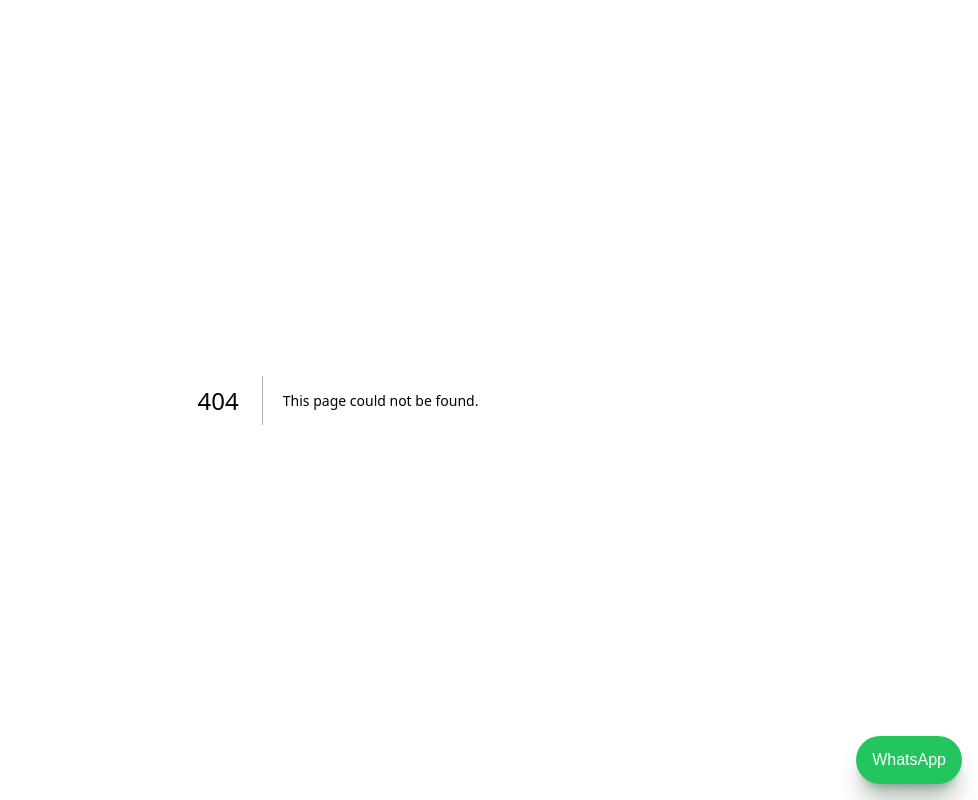
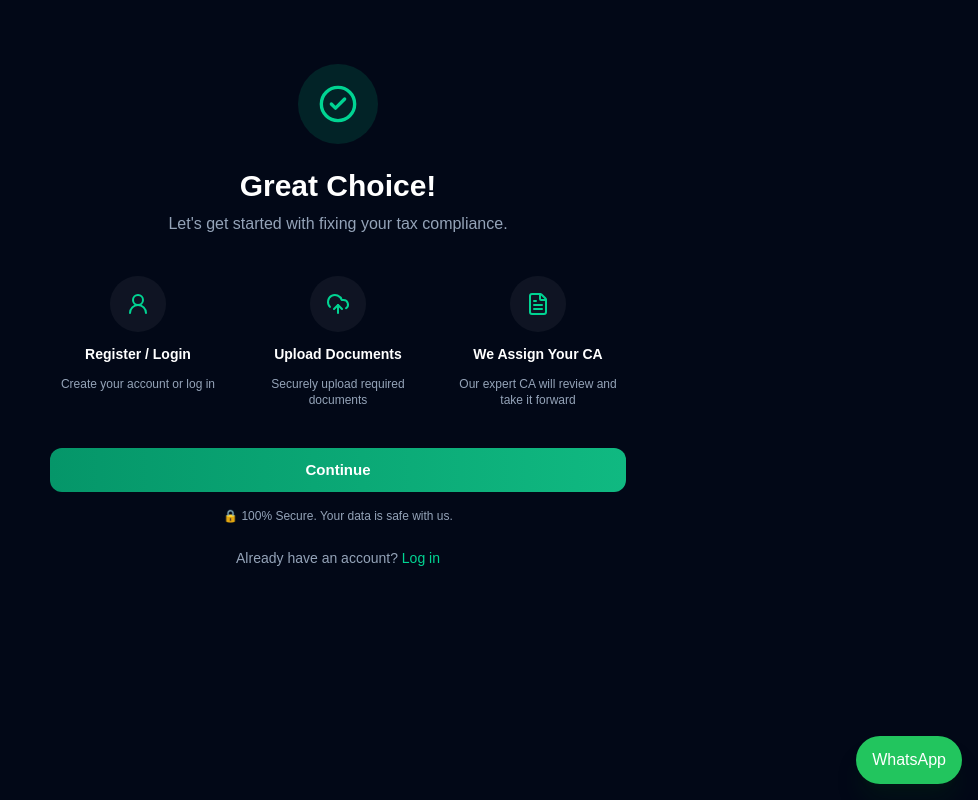
Before and after one commit to nithinreddyavula/taxin60sec, a Next.js app: page /intake/confirm in a window 1280 px wide. Before the commit this address had no page. Shown: the whole page, without its empty margins (302-1280 px from the left). Built offline with nearby package versions, Linux system fonts and the light colour scheme.

Commit message:
fix login/register

```diff
--- /dev/null
+++ b/app/intake/confirm/page.tsx
@@ -0,0 +1,96 @@
+"use client";
+
+import { Suspense } from "react";
+import Link from "next/link";
+import { useRouter, useSearchParams } from "next/navigation";
+import { CheckCircle2, FileText, UploadCloud, UserRound } from "lucide-react";
+import { useAppSession } from "@/components/AppProviders";
+
+function ConfirmContent() {
+  const router = useRouter();
+  const params = useSearchParams();
+  const { user } = useAppSession();
+  const serviceId = params.get("id");
+
+  function continueToNextStep() {
+    if (!serviceId) {
+      router.push("/health-check");
+      return;
+    }
+    if (user) {
+      router.push(`/intake?id=${serviceId}`);
+    } else {
+      router.push(`/login?next=${encodeURIComponent(`/intake?id=${serviceId}`)}`);
+    }
+  }
+
+  return (
+    <main className="min-h-screen bg-[#020817] px-6 py-16 text-white">
+      <div className="mx-auto max-w-xl text-center">
+        <div className="mx-auto flex h-20 w-20 items-center justify-center rounded-full bg-emerald-500/15">
+          <CheckCircle2 className="h-10 w-10 text-emerald-400" />
+        </div>
+
+        <h1 className="mt-6 text-3xl font-bold">Great Choice!</h1>
+        <p className="mt-2 text-secondary">
+          Let&apos;s get started with fixing your tax compliance.
+        </p>
+
+        <div className="mt-10 grid grid-cols-1 gap-6 sm:grid-cols-3">
+          <div className="flex flex-col items-center gap-3">
+            <div className="flex h-14 w-14 items-center justify-center rounded-full bg-white/5">
+              <UserRound className="h-6 w-6 text-emerald-400" />
+            </div>
+            <p className="text-sm font-semibold">
+              {user ? "Confirm your account" : "Register / Login"}
+            </p>
+            <p className="text-xs text-secondary">
+              {user ? "You're already signed in" : "Create your account or log in"}
+            </p>
+          </div>
+
+          <div className="flex flex-col items-center gap-3">
+            <div className="flex h-14 w-14 items-center justify-center rounded-full bg-white/5">
+              <UploadCloud className="h-6 w-6 text-emerald-400" />
+            </div>
+            <p className="text-sm font-semibold">Upload Documents</p>
+            <p className="text-xs text-secondary">Securely upload required documents</p>
+          </div>
+
+          <div className="flex flex-col items-center gap-3">
+            <div className="flex h-14 w-14 items-center justify-center rounded-full bg-white/5">
+              <FileText className="h-6 w-6 text-emerald-400" />
+            </div>
+            <p className="text-sm font-semibold">We Assign Your CA</p>
+            <p className="text-xs text-secondary">Our expert CA will review and take it forward</p>
+          </div>
+        </div>
+
+        <button onClick={continueToNextStep} className="btn-primary mt-10 w-full">
+          Continue
+        </button>
+
+        <p className="mt-4 flex items-center justify-center gap-2 text-xs text-secondary">
+          🔒 100% Secure. Your data is safe with us.
+        </p>
+
+        {!user && (
+          <p className="mt-6 text-sm text-secondary">
+            Already have an account?{" "}
+            <Link href="/login" className="font-semibold text-emerald-400 hover:text-emerald-300">
+              Log in
+            </Link>
+          </p>
+        )}
+      </div>
+    </main>
+  );
+}
+
+export default function IntakeConfirmPage() {
+  return (
+    <Suspense fallback={null}>
+      <ConfirmContent />
+    </Suspense>
+  );
+}
--- a/app/intake/page.tsx
+++ b/app/intake/page.tsx
@@ -12,11 +12,15 @@ import {
   ServiceOffering,
 } from "@/services/intake-service";
 
+import { useAppSession } from "@/components/AppProviders";
+
 function IntakeContent() {
 
   const router = useRouter();
 
   const searchParams = useSearchParams();
+
+  const { user, ready } = useAppSession();
 
   const [loading, setLoading] = useState(true);
 
@@ -37,6 +41,14 @@ function IntakeContent() {
   const [phone, setPhone] = useState("");
 
   const [email, setEmail] = useState("");
+
+  useEffect(() => {
+    if (!ready) return;
+    if (!user) {
+      const currentUrl = `${window.location.pathname}${window.location.search}`;
+      router.replace(`/login?next=${encodeURIComponent(currentUrl)}`);
+    }
+  }, [ready, user, router]);
 
   useEffect(() => {
 
@@ -232,6 +244,15 @@ setServices(loadedServices);
     }
 
   }
+
+  if (!ready || !user) {
+    return (
+      <main className="min-h-screen bg-[#020817] p-6 text-white">
+        <div className="mx-auto mt-24 h-40 max-w-5xl animate-pulse rounded-2xl bg-white/5" />
+      </main>
+    );
+  }
+
   return (
   <>
     <Navbar />
@@ -240,7 +261,7 @@ setServices(loadedServices);
 
       <section className="mx-auto max-w-4xl px-6 py-16">
 
-        <p className="text-sm uppercase tracking-widest text-cyan-400">
+        <p className="text-sm uppercase tracking-widest text-emerald-400">
           Tax60 Secure Intake
         </p>
 
@@ -374,7 +395,7 @@ setServices(loadedServices);
               <button
                 disabled={saving}
                 onClick={start}
-                className="mt-4 w-full rounded-xl bg-cyan-500 px-6 py-3 font-semibold text-black transition hover:bg-cyan-400 disabled:opacity-50"
+                className="mt-4 w-full rounded-xl bg-emerald-500 px-6 py-3 font-semibold text-white transition hover:bg-emerald-400 disabled:opacity-50"
               >
 
                 {saving
@@ -441,7 +462,7 @@ setServices(loadedServices);
 
               <button
                 disabled={saving}
-                className="w-full rounded-xl bg-cyan-500 px-6 py-3 font-semibold text-black transition hover:bg-cyan-400 disabled:opacity-50"
+                className="w-full rounded-xl bg-emerald-500 px-6 py-3 font-semibold text-white transition hover:bg-emerald-400 disabled:opacity-50"
               >
 
                 {saving
--- a/app/login/page.tsx
+++ b/app/login/page.tsx
@@ -1,12 +1,14 @@
 "use client";
 
-import { useState } from "react";
-import { useRouter } from "next/navigation";
+import { Suspense, useState } from "react";
+import Link from "next/link";
+import { useRouter, useSearchParams } from "next/navigation";
 import { AuthService } from "@/services/auth-service";
 import { useAppSession } from "@/components/AppProviders";
 
-export default function LoginPage() {
+function LoginContent() {
   const router = useRouter();
+  const params = useSearchParams();
   const { setSession } = useAppSession();
 
   const [email, setEmail] = useState("");
@@ -23,6 +25,12 @@ export default function LoginPage() {
       const auth = await AuthService.login(email, password);
       setSession(auth);
 
+      const next = params.get("next");
+      if (next) {
+        router.push(next);
+        return;
+      }
+
       const isCa = auth.user.roles.includes("ROLE_CA");
       router.push(isCa ? "/ca/cases" : "/dashboard");
     } catch (e) {
@@ -30,6 +38,10 @@ export default function LoginPage() {
       setLoading(false);
     }
   }
+
+  const registerHref = params.get("next")
+    ? `/register?next=${encodeURIComponent(params.get("next")!)}`
+    : "/register";
 
   return (
     <div className="min-h-screen bg-[#020817] px-6 text-white flex items-center justify-center">
@@ -74,8 +86,23 @@ export default function LoginPage() {
               {message}
             </p>
           )}
+
+          <p className="text-center text-sm text-secondary">
+            New to Tax60?{" "}
+            <Link href={registerHref} className="font-semibold text-emerald-400 hover:text-emerald-300">
+              Create an account
+            </Link>
+          </p>
         </div>
       </div>
     </div>
   );
 }
+
+export default function LoginPage() {
+  return (
+    <Suspense fallback={null}>
+      <LoginContent />
+    </Suspense>
+  );
+}
--- a/app/register/page.tsx
+++ b/app/register/page.tsx
@@ -1,13 +1,14 @@
 "use client";
 
-import { useState } from "react";
+import { Suspense, useState } from "react";
 import Link from "next/link";
-import { useRouter } from "next/navigation";
+import { useRouter, useSearchParams } from "next/navigation";
 import { AuthService } from "@/services/auth-service";
 import { useAppSession } from "@/components/AppProviders";
 
-export default function RegisterPage() {
+function RegisterContent() {
   const router = useRouter();
+  const params = useSearchParams();
   const { setSession } = useAppSession();
 
   const [fullName, setFullName] = useState("");
@@ -25,12 +26,18 @@ export default function RegisterPage() {
     try {
       const auth = await AuthService.register(fullName, email, phoneNumber, password);
       setSession(auth);
-      router.push("/dashboard");
+
+      const next = params.get("next");
+      router.push(next ?? "/dashboard");
     } catch (e) {
       setMessage(e instanceof Error ? e.message : "Registration failed. Please try again.");
       setLoading(false);
     }
   }
+
+  const loginHref = params.get("next")
+    ? `/login?next=${encodeURIComponent(params.get("next")!)}`
+    : "/login";
 
   return (
     <div className="min-h-screen bg-[#020817] px-6 text-white flex items-center justify-center">
@@ -79,7 +86,7 @@ export default function RegisterPage() {
             Must be 8+ characters with uppercase, lowercase, a number, and a special character.
           </p>
 
-          {message && <p className="text-sm text-red-400">{message}</p>}
+          {message && <p className="text-sm text-red-300">{message}</p>}
 
           <button
             onClick={register}
@@ -91,7 +98,7 @@ export default function RegisterPage() {
 
           <p className="text-center text-sm text-secondary">
             Already have an account?{" "}
-            <Link href="/login" className="font-semibold text-blue-400 hover:text-blue-300">
+            <Link href={loginHref} className="font-semibold text-emerald-400 hover:text-emerald-300">
               Log in
             </Link>
           </p>
@@ -100,3 +107,11 @@ export default function RegisterPage() {
     </div>
   );
 }
+
+export default function RegisterPage() {
+  return (
+    <Suspense fallback={null}>
+      <RegisterContent />
+    </Suspense>
+  );
+}
--- a/components/Navbar.tsx
+++ b/components/Navbar.tsx
@@ -3,6 +3,7 @@
 import Link from "next/link";
 import { Menu, X } from "lucide-react";
 import { useState } from "react";
+import { useAppSession } from "./AppProviders";
 
 const navLinks = [
   { href: "/", label: "Home" },
@@ -14,6 +15,7 @@ const navLinks = [
 
 export default function Navbar() {
   const [isOpen, setIsOpen] = useState(false);
+  const { user } = useAppSession();
 
   return (
     <header className="sticky top-0 z-50 border-b border-white/10 bg-[#020817]/90 backdrop-blur-xl">
@@ -51,17 +53,17 @@ export default function Navbar() {
           </nav>
 
           <div className="hidden items-center gap-3 lg:flex">
-            <a
-              href="https://wa.me/917013734079"
-              target="_blank"
-              rel="noreferrer"
-              className="btn-secondary"
-            >
-              Chat on WhatsApp
-            </a>
-
+            {user ? (
+              <Link href="/dashboard" className="btn-secondary">
+                Dashboard
+              </Link>
+            ) : (
+              <Link href="/login" className="btn-secondary">
+                Log in
+              </Link>
+            )}
             <Link href="/health-check" className="btn-primary">
-              Free Tax Health Check
+              Get Started Free
             </Link>
           </div>
 
@@ -91,21 +93,29 @@ export default function Navbar() {
               ))}
 
               <div className="grid gap-2 border-t border-white/10 pt-2 sm:grid-cols-2">
-                <a
-                  href="https://wa.me/917013734079"
-                  target="_blank"
-                  rel="noreferrer"
-                  className="btn-secondary"
-                >
-                  WhatsApp
-                </a>
-
+                {user ? (
+                  <Link
+                    href="/dashboard"
+                    className="btn-secondary"
+                    onClick={() => setIsOpen(false)}
+                  >
+                    Dashboard
+                  </Link>
+                ) : (
+                  <Link
+                    href="/login"
+                    className="btn-secondary"
+                    onClick={() => setIsOpen(false)}
+                  >
+                    Log in
+                  </Link>
+                )}
                 <Link
                   href="/health-check"
                   className="btn-primary"
                   onClick={() => setIsOpen(false)}
                 >
-                  Free Tax Health Check
+                  Get Started Free
                 </Link>
               </div>
             </nav>
```
